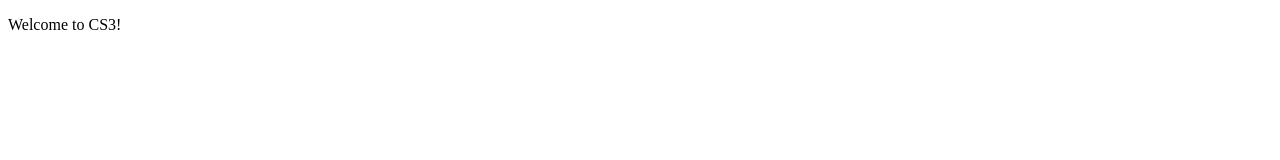
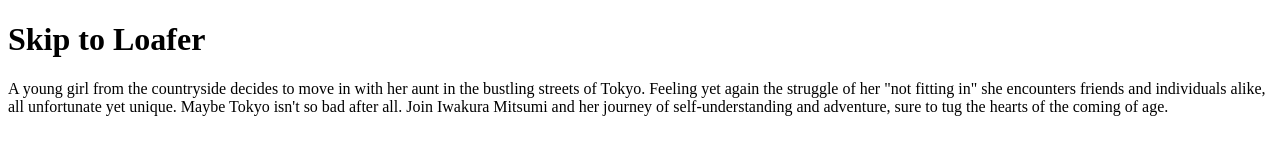
Before and after one commit to wendymbaguio/CS3_SY2023-2024, a plain HTML site: page index.html in a window 1280 px wide. Drawn offline with Linux system fonts and the light colour scheme.

Commit message:
Update index.html
test !!

```diff
--- a/index.html
+++ b/index.html
@@ -1,9 +1,14 @@
 <!DOCTYPE html>
 <html>
-  <head>
-
-  </head>
-  <body>
-    <p>Welcome to CS3!</p>
-  </body>
+	<head>
+		<title>My First Webpage</title>
+	</head>
+	<body>
+		<div>
+			<h1>Skip to Loafer</h1>
+			<p>A young girl from the countryside decides to move in with her aunt in the bustling streets of Tokyo.
+			Feeling yet again the struggle of her "not fitting in" she encounters friends and individuals alike, all unfortunate yet unique. Maybe Tokyo isn't so bad after all.
+			Join Iwakura Mitsumi and her journey of self-understanding and adventure, sure to tug the hearts of the coming of age.</p>
+		</div>
+	</body>
 </html>
```
